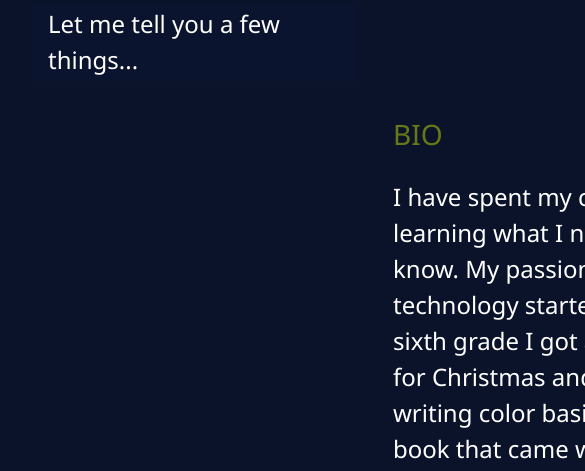
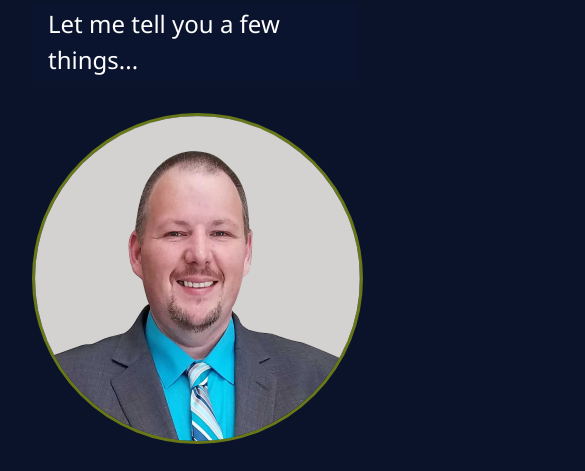
Before and after one commit to ericwholt/MyPortfolio, a website: page dist/about.html in a window 390 px wide. Shown: the part 285-756 px from the top of the page, 585 px wide, since content can reach past the window. Drawn offline with Linux system fonts and the light colour scheme.

Commit message:
Adjusted Responsiveness of menu and about page

```diff
--- a/SCSS/_mobile.scss
+++ b/SCSS/_mobile.scss
@@ -68,9 +68,9 @@
     transform: translate3d(100%, 0, 0);
 
     .portrait {
-      background: url("../img/portrait_small.jpg");
-      width: 150px;
-      height: 150px;
+      background: url("../img/portrait_small.png");
+      width: 200px;
+      height: 200px;
     }
   }
 
@@ -103,6 +103,18 @@
       font-size: 5rem;
     }
   }
+
+  .about-info {
+    grid-template-areas:
+      "bioimage"
+      "bio"
+      "job1"
+      "job2"
+      "job3";
+
+    grid-template-columns: 1fr;
+  }
+
   .projects {
     grid-template-columns: 1fr;
     //width: 800px;
@@ -113,4 +125,43 @@
       font-size: 1rem;
     }
   }
+
+  // ul.menu-nav,
+  // div.menu-branding {
+  //   float: none;
+  //   width: 100%;
+  //   min-height: 0;
+
+  //   &.show {
+  //     transform: translate3d(0, 0, 0);
+  //   }
+  // }
+
+  ul.menu-nav,
+  div.menu-branding {
+    float: none;
+    width: 100%;
+    min-height: 0;
+
+    &.show {
+      transform: translate3d(0, 0, 0);
+    }
+  }
+
+  .menu-nav {
+    height: 75vh;
+    transform: translate3d(-100%, 0, 0);
+    font-size: 24px;
+  }
+
+  .menu-branding {
+    height: 25vh;
+    transform: translate3d(100%, 0, 0);
+
+    .portrait {
+      background: url("../img/portrait_small.png");
+      width: 150px;
+      height: 150px;
+    }
+  }
 }
```
Also changed, not shown: dist/css/main.css.
